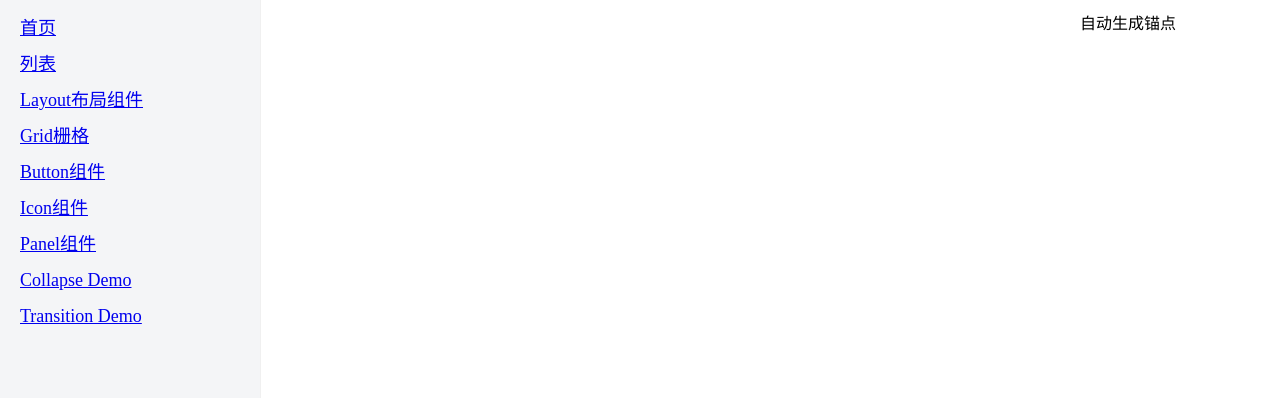
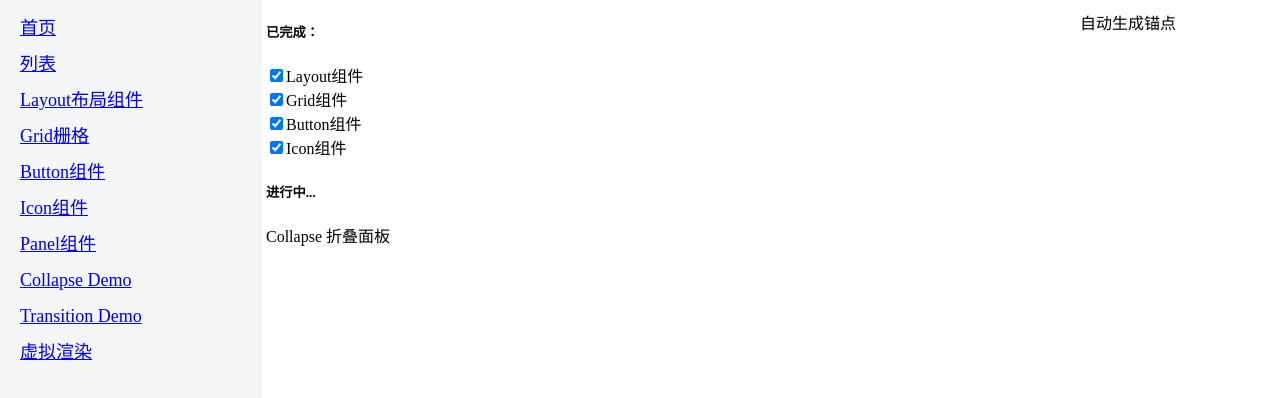
Before and after one commit to justsso/coconut-ui, a React app: page /coconut-ui/build/ in a window 1280 px wide. Shown: the top 398 px of the page. Built offline with nearby package versions, Linux system fonts and the light colour scheme; a small style sheet from the web is missing; the HTML template or start-up script is replaced by a standard one.

Commit message:
improvement: 代码结构优化

```diff
--- a/demos/index.tsx
+++ b/demos/index.tsx
@@ -1,23 +1,108 @@
-import React from 'react';
+import * as React from 'react';
+import { Route, Switch, Link, BrowserRouter as Router } from 'react-router-dom';
 
-class Demos extends React.Component<{}, {}> {
+import './index.less';
+import GridDemo from './grid/index';
+import ButtonDemo from './button/index';
+import IconDemo from './icon';
+import Demos from './index/index';
+import TransitionDemo from './transition/index';
+import MyDemo from './demo';
+import LayoutDemo from './layout';
+import PanelDemo from './panel';
+import ListDemo from './list';
+import VRDemo from "./virtualRender";
+
+const routes = [
+    {
+        path: '/',
+        title: '首页',
+        main: <Demos />,
+        exact: true
+    },
+    {
+        path: '/ListDemo',
+        title: '列表',
+        main: <ListDemo />,
+        exact: true
+    },
+    {
+        path: '/Layout',
+        title: 'Layout布局组件',
+        main: <LayoutDemo />
+    },
+    {
+        path: '/Grid',
+        title: 'Grid栅格',
+        main: <GridDemo />
+    },
+    {
+        path: '/Button',
+        title: 'Button组件',
+        main: <ButtonDemo />
+    },
+    {
+        path: '/Icon',
+        title: 'Icon组件',
+        main: <IconDemo />
+    },
+    {
+        path: '/panel',
+        title: 'Panel组件',
+        main: <PanelDemo />
+    },
+    {
+        path: '/collapse2',
+        title: 'Collapse Demo',
+        main: <MyDemo />
+    },
+    {
+        path: '/transition',
+        title: 'Transition Demo',
+        main: <TransitionDemo in={true} />
+    },
+    {
+        path: '/vrlist',
+        title: '虚拟渲染',
+        main: <VRDemo />
+    }
+];
+
+class App extends React.Component {
     public render() {
         return (
-            <div>
-                <h5>已完成：</h5>
-                <ul>
-                    <li><input type="checkbox" defaultChecked={true} name="Layout组件" id="" value="12333"/>Layout组件</li>
-                    <li><input type="checkbox" defaultChecked={true} name="Grid组件" id="" value="12333"/>Grid组件</li>
-                    <li><input type="checkbox" defaultChecked={true} name="Button组件" id="" value="12333"/>Button组件</li>
-                    <li><input type="checkbox" defaultChecked={true} name="Icon组件" id="" value="12333"/>Icon组件</li>
-                </ul>
-                <h5>进行中...</h5>
-                <ul>
-                    <li> Collapse 折叠面板</li>
-                </ul>
-            </div>
+            <Router basename={'coconut-ui/build'}>
+                <div className="body">
+                    <nav className="nav">
+                        <ul className="text-lg antialiased leading-loose">
+                            {routes.map((item, index) => {
+                                return (
+                                    <li key={index}>
+                                        <Link to={item.path}>{item.title}</Link>
+                                    </li>
+                                );
+                            })}
+                        </ul>
+                    </nav>
+
+                    <div className="flex_auto">
+                        <Switch>
+                            {routes.map((item, index) => {
+                                return (
+                                    <Route path={item.path} exact={item.exact} key={index}>
+                                        {item.main}
+                                    </Route>
+                                );
+                            })}
+                        </Switch>
+                    </div>
+                    <div className="nav_doc">
+                        <p>自动生成锚点</p>
+                    </div>
+                </div>
+            </Router>
         );
     }
 }
 
-export default Demos;
+export default App;
--- /dev/null
+++ b/demos/index/index.tsx
@@ -0,0 +1,23 @@
+import React from 'react';
+
+class Demos extends React.Component<{}, {}> {
+    public render() {
+        return (
+            <div>
+                <h5>已完成：</h5>
+                <ul>
+                    <li><input type="checkbox" defaultChecked={true} name="Layout组件" id="" value="12333"/>Layout组件</li>
+                    <li><input type="checkbox" defaultChecked={true} name="Grid组件" id="" value="12333"/>Grid组件</li>
+                    <li><input type="checkbox" defaultChecked={true} name="Button组件" id="" value="12333"/>Button组件</li>
+                    <li><input type="checkbox" defaultChecked={true} name="Icon组件" id="" value="12333"/>Icon组件</li>
+                </ul>
+                <h5>进行中...</h5>
+                <ul>
+                    <li> Collapse 折叠面板</li>
+                </ul>
+            </div>
+        );
+    }
+}
+
+export default Demos;
--- /dev/null
+++ b/demos/virtualRender/data.js
@@ -0,0 +1,4 @@
+/**
+ * @description
+ * @author justsso
+ */
--- /dev/null
+++ b/demos/virtualRender/index.tsx
@@ -0,0 +1,15 @@
+/**
+ * @description
+ * @author justsso
+ */
+
+import React from 'react';
+
+const VRDemo = () => {
+    return (
+        <div>
+            虚拟渲染，适用场景大数据量渲染。
+        </div>
+    )
+}
+export default VRDemo
--- a/src/App.tsx
+++ b/src/App.tsx
@@ -1,100 +1,12 @@
 import * as React from 'react';
-import { Route, Switch, Link, BrowserRouter as Router } from 'react-router-dom';
 
-import './index.less';
-import GridDemo from '../demos/grid/index';
-import ButtonDemo from '../demos/button/index';
-import IconDemo from '../demos/icon';
-import Demos from '../demos';
-import TransitionDemo from '../demos/transition/index';
-import MyDemo from '../demos/demo';
-import LayoutDemo from '../demos/layout';
-import PanelDemo from '../demos/panel';
-import ListDemo from '../demos/list';
-
-const routes = [
-    {
-        path: '/',
-        title: '首页',
-        main: <Demos />,
-        exact: true
-    },
-    {
-        path: '/ListDemo',
-        title: '列表',
-        main: <ListDemo />,
-        exact: true
-    },
-    {
-        path: '/Layout',
-        title: 'Layout布局组件',
-        main: <LayoutDemo />
-    },
-    {
-        path: '/Grid',
-        title: 'Grid栅格',
-        main: <GridDemo />
-    },
-    {
-        path: '/Button',
-        title: 'Button组件',
-        main: <ButtonDemo />
-    },
-    {
-        path: '/Icon',
-        title: 'Icon组件',
-        main: <IconDemo />
-    },
-    {
-        path: '/panel',
-        title: 'Panel组件',
-        main: <PanelDemo />
-    },
-    {
-        path: '/collapse2',
-        title: 'Collapse Demo',
-        main: <MyDemo />
-    },
-    {
-        path: '/transition',
-        title: 'Transition Demo',
-        main: <TransitionDemo in={true} />
-    }
-];
+import '../demos/index.less';
+import Demo from '../demos/index';
 
 class App extends React.Component {
     public render() {
         return (
-            <Router>
-                <div className="body">
-                    <nav className="nav">
-                        <ul className="text-lg antialiased leading-loose">
-                            {routes.map((item, index) => {
-                                return (
-                                    <li key={index}>
-                                        <Link to={item.path}>{item.title}</Link>
-                                    </li>
-                                );
-                            })}
-                        </ul>
-                    </nav>
-
-                    <div className="flex_auto">
-                        <Switch>
-                            {routes.map((item, index) => {
-                                return (
-                                    <Route path={item.path} exact={item.exact} key={index}>
-                                        {item.main}
-                                    </Route>
-                                );
-                            })}
-                        </Switch>
-                    </div>
-                    <div className="nav_doc">
-                        <p>自动生成锚点</p>
-                    </div>
-                </div>
-            </Router>
+            <Demo/>
         );
     }
 }
--- a/src/components/List/List.tsx
+++ b/src/components/List/List.tsx
@@ -4,8 +4,6 @@ import classNames from 'classnames';
 import {ListProps} from './List.d';
 import {ListContext} from "./ListContext";
 import './style/index.less';
-
-
 
 class List extends Component<ListProps> {
     public static Item = ListItem;
@@ -32,7 +30,6 @@ class List extends Component<ListProps> {
         }}>
             <div className={listCls}>{children}</div>
         </ListContext.Provider>
-
     }
 }
 
--- /dev/null
+++ b/src/components/VirtualRender/index.tsx
@@ -0,0 +1,4 @@
+/**
+ * @description
+ * @author justsso
+ */
```
Also changed, not shown: src/components/VirtualRender/VirtualRender.tsx (added, +20 -0 lines), src/config/webpack.prod.js (+7 -7 lines), demos/index.less (renamed from src/index.less).
